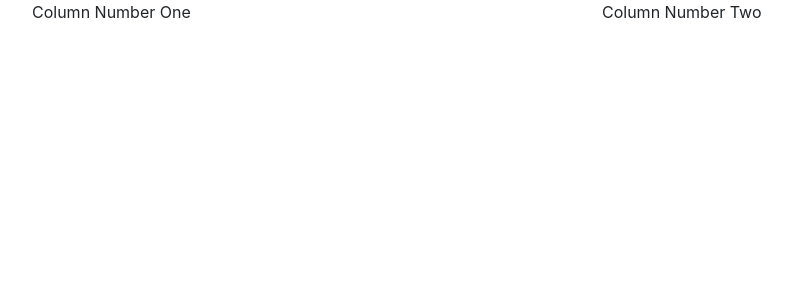
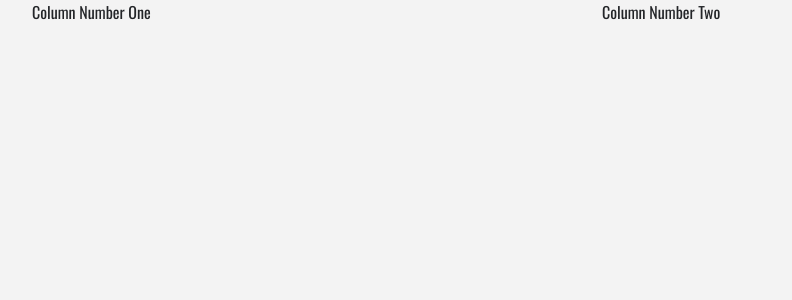
Before and after one commit to maheralayoubi/My-Store-React, a React (Create React App) app: page / in a window 1280 px wide. Shown: the top 300 px of the page, without its empty margins (53-845 px from the left). Built offline with nearby package versions, Linux system fonts and the light colour scheme.

Commit message:
Adding the main styling classes

```diff
--- a/src/App.css
+++ b/src/App.css
@@ -1,7 +1,23 @@
 :root {
-  --mainBlue:#2a2a72;
-  --lightBlue:#009ffd;
-  --mainWhite:#f3f3f3;
-  --mainDark:#232528;
-  --mainYelloe:#ffa400;
+  --mainBlue: #2a2a72;
+  --lightBlue: #009ffd;
+  --mainWhite: #f3f3f3;
+  --mainDark: #232528;
+  --mainYelloe: #ffa400;
 }
+body {
+  font-family: 'Oswald', sans-serif !important;
+  background: var(--mainWhite) !important;
+  color: var(--mainDark) !important;
+}
+.text-title {
+  font-family: 'Permanent Marker', cursive;
+  letter-spacing: 0.3rem;
+  text-transform: uppercase;
+}
+.text-blue {
+  color: var(--mainBlue);
+}
+.text-bright {
+  color: var(--lightBlue);
+}
```
